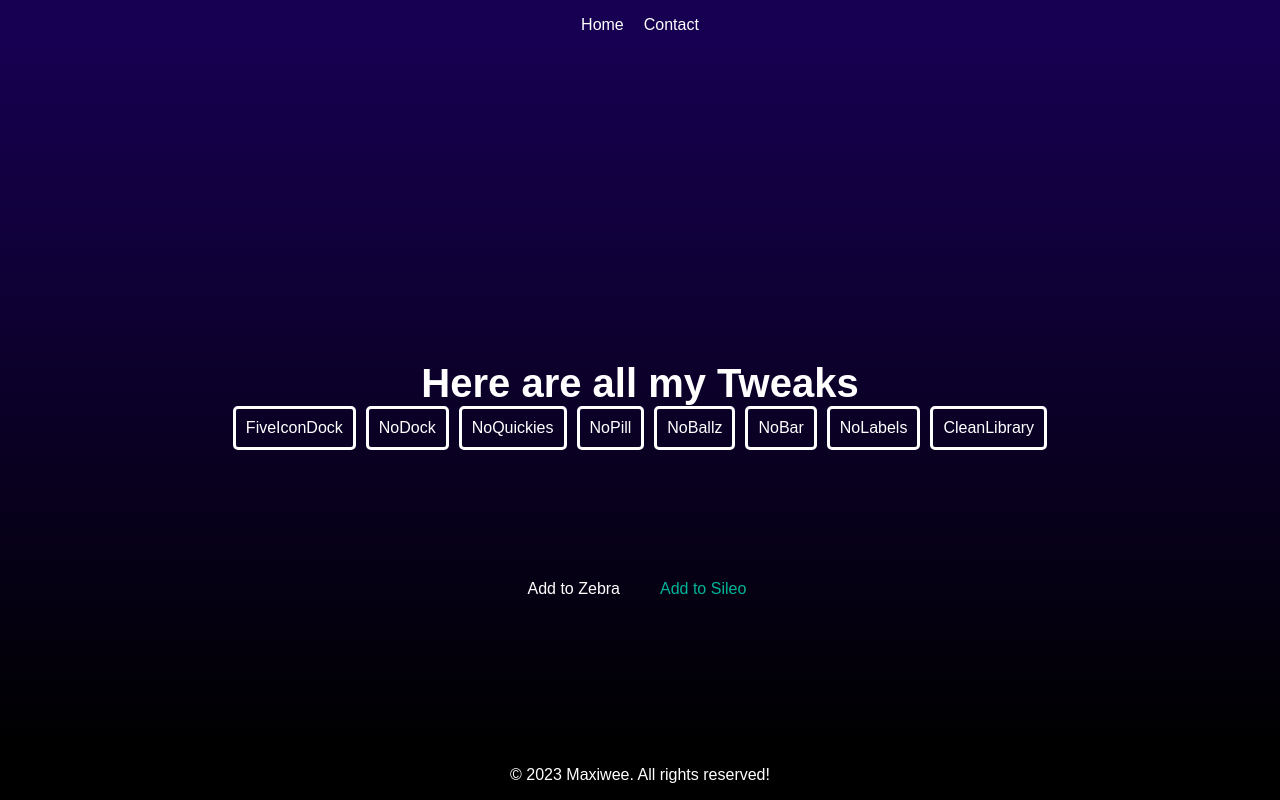
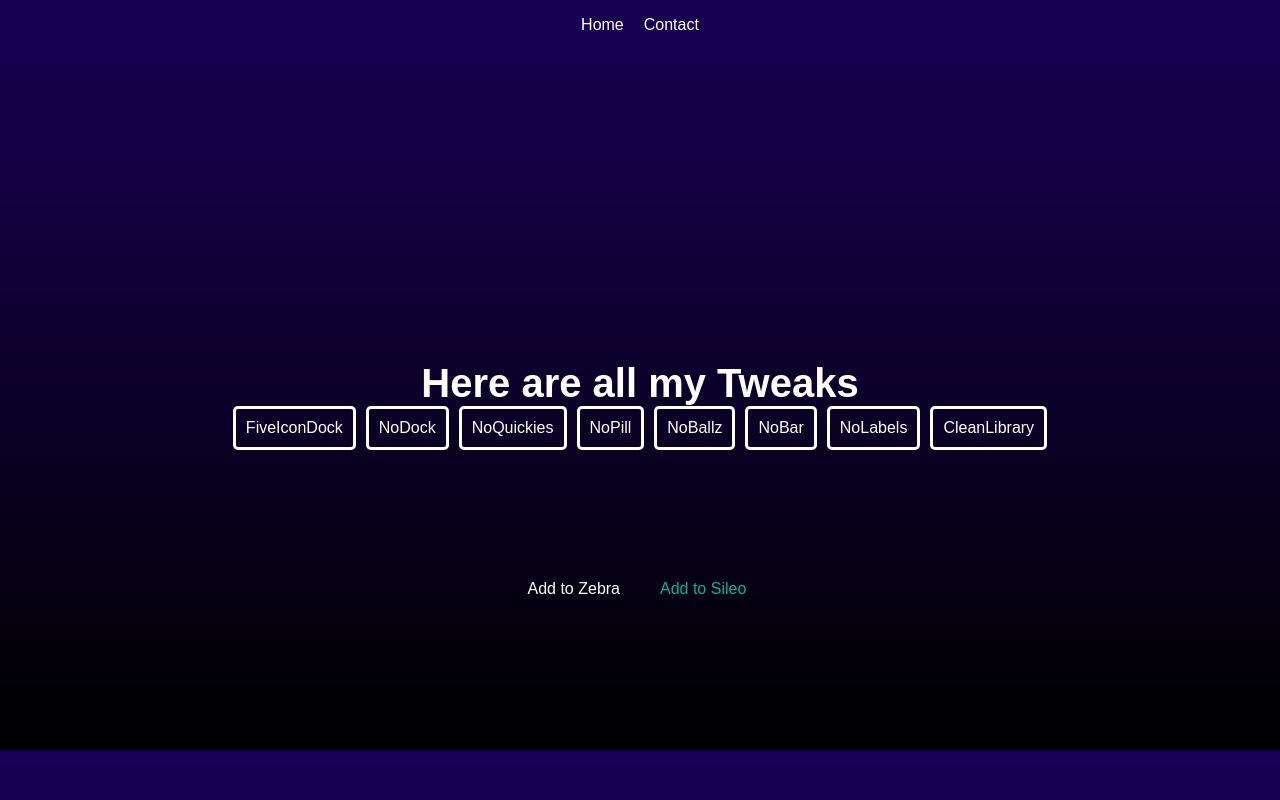
Before and after one commit to maxiwee69/maxiwee69.github.io, a plain HTML site: page projects/mytweaks/index.html in a window 1280 px wide. Drawn offline with Linux system fonts and the light colour scheme.

Commit message:
removed some more footers

```diff
--- a/cleanlibrary/styles.css
+++ b/cleanlibrary/styles.css
@@ -57,13 +57,3 @@
     margin-right: 20px;
     max-height: 550px; /* Add this line to limit the image height */
 }
-
-footer {
-    text-align: center;
-    padding: 10px;
-    position: fixed;
-    bottom: 0;
-    width: 100%;
-    background-color: #000000;
-    color: #fff;
-}
--- a/fiveicondock/style.css
+++ b/fiveicondock/style.css
@@ -57,13 +57,3 @@
     margin-right: 20px;
     max-height: 550px; /* Add this line to limit the image height */
 }
-
-footer {
-    text-align: center;
-    padding: 10px;
-    position: fixed;
-    bottom: 0;
-    width: 100%;
-    background-color: #000000;
-    color: #fff;
-}
--- a/noballz/styles.css
+++ b/noballz/styles.css
@@ -57,13 +57,3 @@
     margin-right: 20px;
     max-height: 550px; /* Add this line to limit the image height */
 }
-
-footer {
-    text-align: center;
-    padding: 10px;
-    position: fixed;
-    bottom: 0;
-    width: 100%;
-    background-color: #000000;
-    color: #fff;
-}
--- a/nobar/style.css
+++ b/nobar/style.css
@@ -57,13 +57,3 @@
     margin-right: 20px;
     max-height: 550px; /* Add this line to limit the image height */
 }
-
-footer {
-    text-align: center;
-    padding: 10px;
-    position: fixed;
-    bottom: 0;
-    width: 100%;
-    background-color: #000000;
-    color: #fff;
-}
--- a/nodock/styles.css
+++ b/nodock/styles.css
@@ -57,13 +57,3 @@
     margin-right: 20px;
     max-height: 550px; /* Add this line to limit the image height */
 }
-
-footer {
-    text-align: center;
-    padding: 10px;
-    position: fixed;
-    bottom: 0;
-    width: 100%;
-    background-color: #000000;
-    color: #fff;
-}
--- a/nolabels/styles.css
+++ b/nolabels/styles.css
@@ -57,13 +57,3 @@
     margin-right: 20px;
     max-height: 550px; /* Add this line to limit the image height */
 }
-
-footer {
-    text-align: center;
-    padding: 10px;
-    position: fixed;
-    bottom: 0;
-    width: 100%;
-    background-color: #000000;
-    color: #fff;
-}
--- a/nopill/styles.css
+++ b/nopill/styles.css
@@ -57,13 +57,3 @@
     margin-right: 20px;
     max-height: 550px; /* Add this line to limit the image height */
 }
-
-footer {
-    text-align: center;
-    padding: 10px;
-    position: fixed;
-    bottom: 0;
-    width: 100%;
-    background-color: #000000;
-    color: #fff;
-}
--- a/noquickies/styles.css
+++ b/noquickies/styles.css
@@ -57,13 +57,3 @@
     margin-right: 20px;
     max-height: 550px; /* Add this line to limit the image height */
 }
-
-footer {
-    text-align: center;
-    padding: 10px;
-    position: fixed;
-    bottom: 0;
-    width: 100%;
-    background-color: #000000;
-    color: #fff;
-}
--- a/projects/mytweaks/index.html
+++ b/projects/mytweaks/index.html
@@ -61,8 +61,6 @@
 			</div>
 		</div>
 	</main>
-	<footer>
-		<p>&copy; 2023 Maxiwee. All rights reserved!</p>
-	</footer>
+
 </body>
 </html>
--- a/projects/mytweaks/style.css
+++ b/projects/mytweaks/style.css
@@ -113,18 +113,7 @@
 	color: #ccc;
 }
 
-footer {
-	background-color: #000000;
-	color: #fff;
-	position: fixed;
-	bottom: 0;
-	left: 0;
-	right: 0;
-	height: 50px;
-	display: flex;
-	justify-content: center;
-	align-items: center;
-}
+
 
 .add-button {
 	display: inline-block;
```
Also changed, not shown: cleanlibrary/index.html (+1 -3 lines), fiveicondock/index.html (+1 -3 lines), noballz/index.html (+1 -3 lines), nobar/index.html (+1 -3 lines), nodock/index.html (+1 -3 lines), nolabels/index.html (+1 -3 lines), nopill/index.html (+1 -3 lines), noquickies/index.html (+1 -3 lines), 1 other file.
